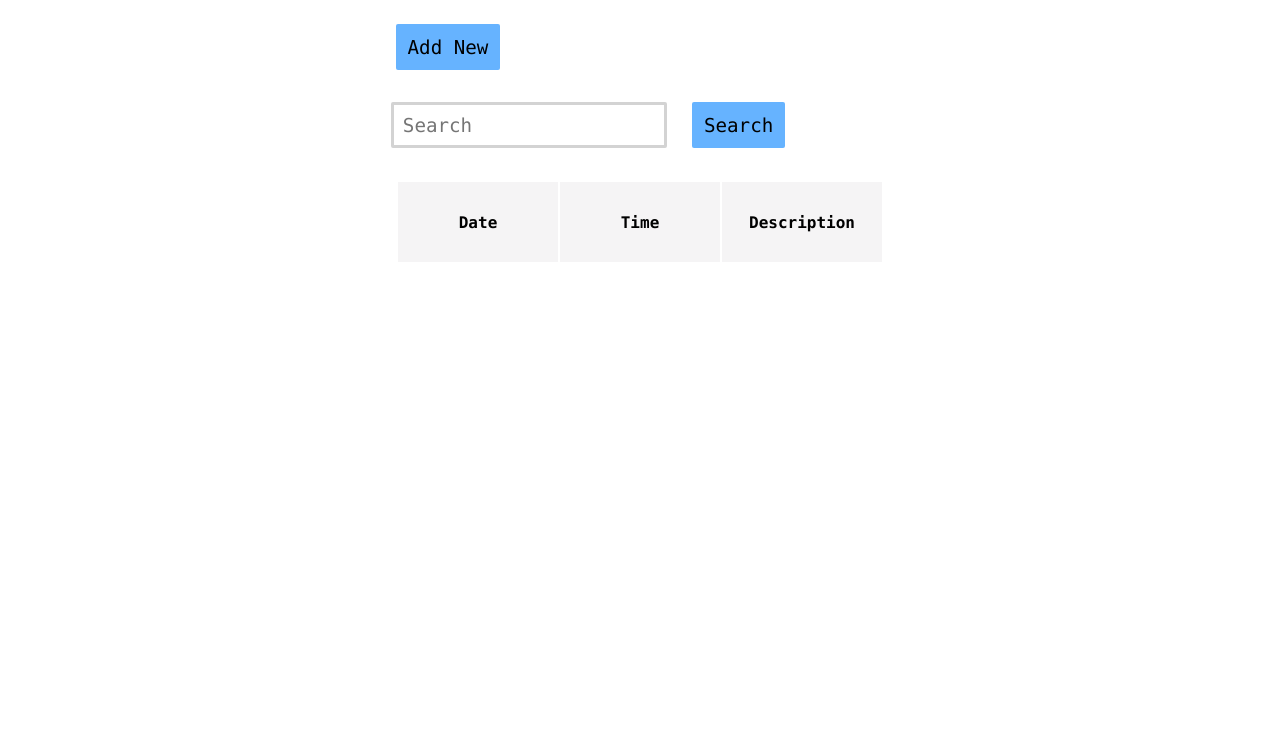
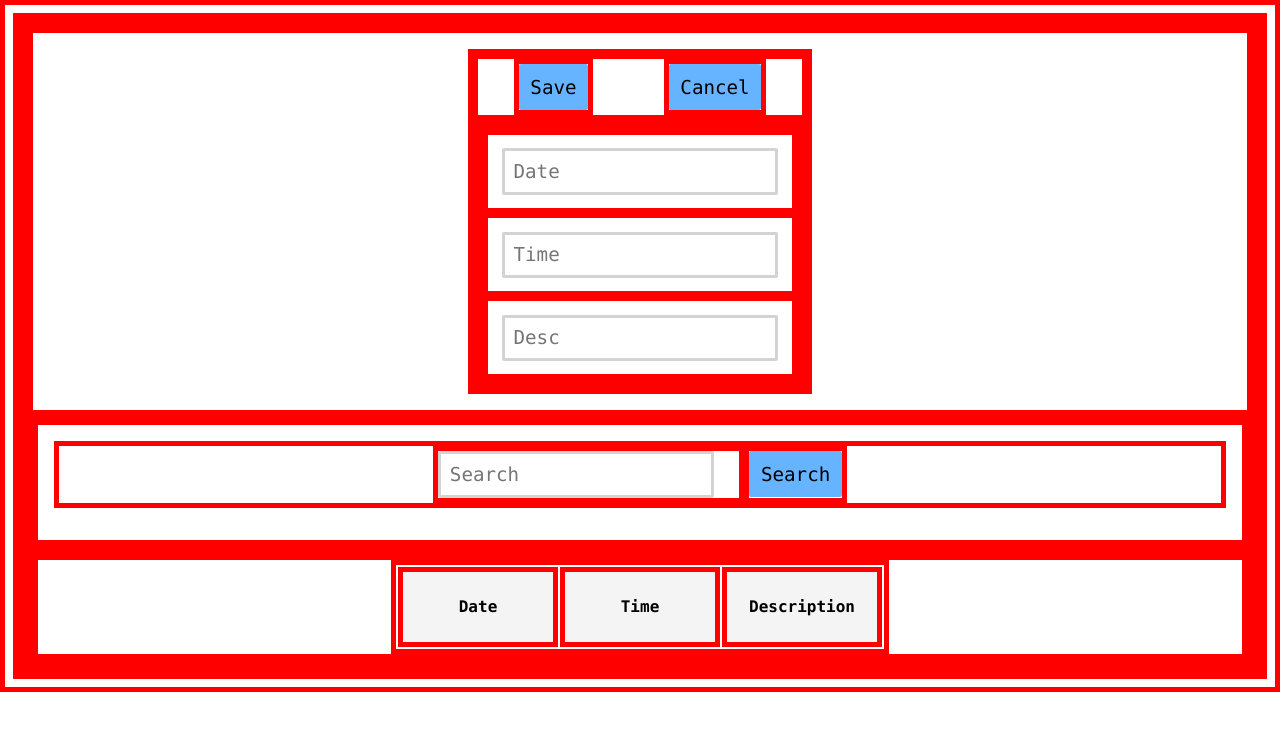
Before and after one commit to MuteBard/Database-UI-Challenge, a plain HTML site: page Frontend/index.html in a window 1280 px wide. Both pictures are taken after a click on the button "Add New". Drawn offline with nearby package versions, Linux system fonts and the light colour scheme; no server answers.

Commit message:
jQuery toggling add new button with content

```diff
--- a/Frontend/clientside.js
+++ b/Frontend/clientside.js
@@ -15,4 +15,52 @@ $(document).ready(() => {
             failure: err => console.log(err)
         })
 
+
+    $('#addNew').click(() => {
+
+        var currentText = $('#addNew').text();
+
+        $('#addNew').text(
+            currentText == "Add New" ? "Save" : "Add New");
+
+        $('#box4b').append(
+            currentText == "Add New"
+            ?
+            `<button class="buttonstyle secretbox5a" id="Cancel">Cancel</button>`
+            :
+            $('#box4b').empty()
+        )
+
+        $('#box3b').append(
+            currentText == "Add New"
+            ?
+            `<form class="secretbox1a" action="clientside.js">
+                <div class="secretbox2a">
+                    <input class="secretbox3a" type="text" name="Search" placeholder="Date">
+                </div>
+                <div class="secretbox2b">
+                    <input class="secretbox3b" type="text" name="Search" placeholder="Time">
+                </div>
+                <div class="secretbox2c">
+                    <input class="secretbox3c" type="text" name="Search" placeholder="Desc">
+                </div>
+            </form>`
+            :
+            $('#box3b').empty())
+
+        });
+
+    $('#Cancel').on('click', "Cancel" , () =>{
+        // $('#box3b').empty();
+
+        var currentText = $('#addNew').text();
+        console.log(currentText)
+        $('#Cancel').text("kjhhkjhkjh");
+
+    })
+
+
+
+
+
 })
--- a/Frontend/index.html
+++ b/Frontend/index.html
@@ -11,19 +11,30 @@
             <div class="box0a">
                 <div class="box1a">
                     <div class="box2a">
-                        <button class="buttonstyle">
-                            Add New
-                        </button>
+                        <div class="box3a">
+                            <div class="box4a">
+                                <button class="buttonstyle box5a" id="addNew">Add New</button>
+                            </div>
+                            <div class="box4b" id="box4b">
+                                <!-- toggling cancel button goes here -->
+                            </div>
+
+                        </div>
+
+                        <div class="box3b" id="box3b">
+                            <!-- toggle content goes here -->
+                        </div>
+
                     </div>
                 </div>
                 <div class="box1b">
                     <div class="box2b">
-                        <form class="box3a" action="clientside.js">
-                            <div class="box4a">
-                                <input class="box5a" type="text" name="Search" placeholder="Search">
+                        <form class="box3c" action="clientside.js">
+                            <div class="box4c">
+                                <input class="box5b" type="text" name="Search" placeholder="Search">
                             </div>
-                            <div class="box4b">
-                                <input class="box5b buttonstyle" type="submit" value="Search">
+                            <div class="box4d">
+                                <input class="box5c buttonstyle" type="submit" value="Search">
                             </div>
                         </form>
                     </div>
--- a/Frontend/style.css
+++ b/Frontend/style.css
@@ -1,6 +1,7 @@
 *{
     box-sizing: border-box;
     font-family: Consolas,monaco,monospace;
+    border : 5px solid red;
 
 }
 
@@ -19,27 +20,33 @@
 
 .box2a{
     /* border : 5px solid greenyellow; */
-    margin: 1em 25em 1em 1em;
+    margin: 1em 1em 1em 1em;
 }
 
 .box3a{
+    display : flex;
+    justify-content: space-around;
+}
+
+.box3c{
     display: flex;
     justify-content: center;
-    margin: 1em 7.5em 2em 1em;
+    margin: 1em 1em 2em 1em;
 }
 
 
-.box4a{
-    /* border : 5px solid blue; */
 
-}
 
-.box5a{
+.box5b, .secretbox3a, .secretbox3b, .secretbox3c{
     font-size: 1.2em;
     padding : 0.45em;
     margin-right : 1.3em;
     border : 3px solid #D3D3D3;
     border-radius: 2px;
+}
+
+.secretbox3a, .secretbox3b, .secretbox3c{
+    margin : 0.7em;
 }
 
 .buttonstyle{
```
